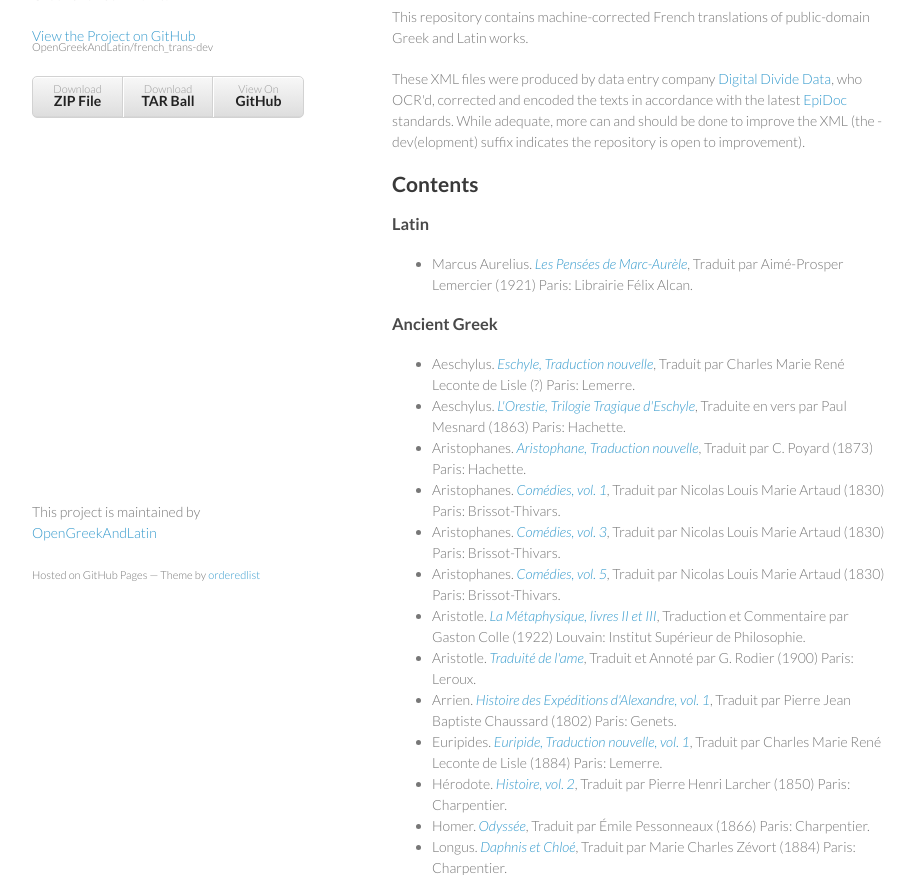
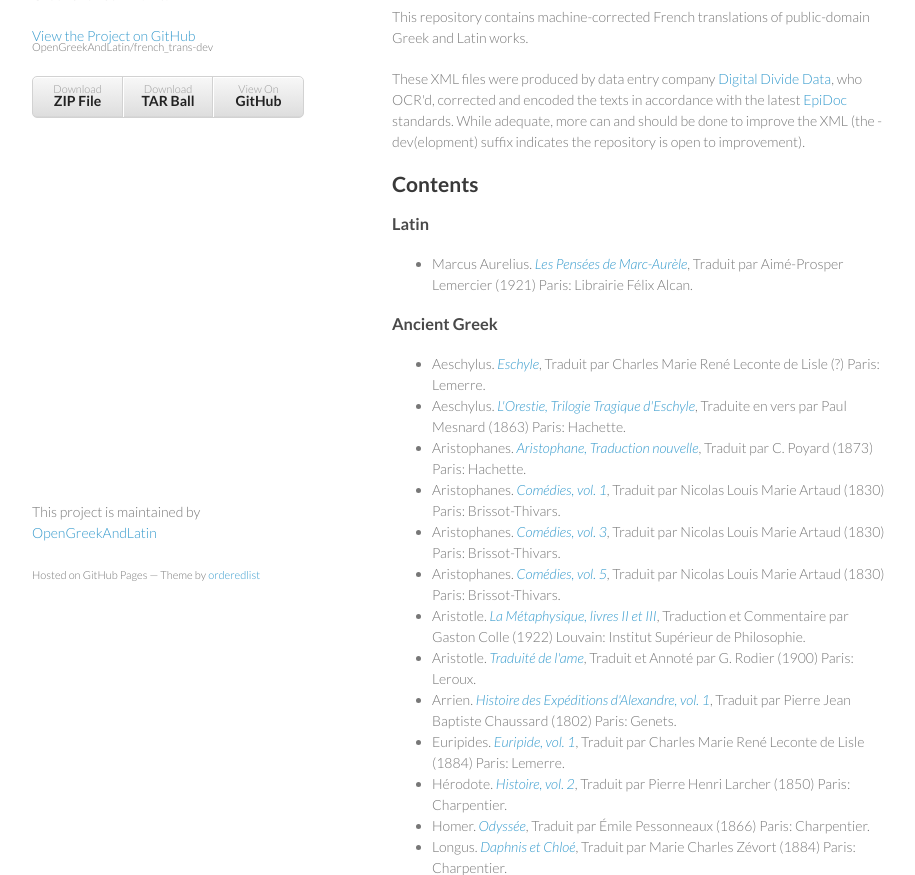
Before and after one commit to OpenGreekAndLatin/french_trans-dev, a plain HTML site: page index.html in a window 1280 px wide. Shown: the part 146-1021 px from the top of the page, without its empty margins (178-1093 px from the left). Drawn offline with Linux system fonts and the light colour scheme.

```diff
--- a/index.html
+++ b/index.html
@@ -52,7 +52,7 @@
 <a id="ancient-greek" class="anchor" href="#ancient-greek" aria-hidden="true"><span class="octicon octicon-link"></span></a>Ancient Greek</h3>
 
 <ul>
-<li>Aeschylus. <em><a href="https://github.com/OpenGreekAndLatin/french_trans-dev/blob/master/aeschylus_nd.xml">Eschyle, Traduction nouvelle</a></em>, Traduit par Charles Marie René Leconte de Lisle (?) Paris: Lemerre.</li>
+<li>Aeschylus. <em><a href="https://github.com/OpenGreekAndLatin/french_trans-dev/blob/master/aeschylus_nd.xml">Eschyle</a></em>, Traduit par Charles Marie René Leconte de Lisle (?) Paris: Lemerre.</li>
 <li>Aeschylus. <em><a href="https://github.com/OpenGreekAndLatin/french_trans-dev/blob/master/aeschylus_1863.xml">L'Orestie, Trilogie Tragique d'Eschyle</a></em>, Traduite en vers par Paul Mesnard (1863) Paris: Hachette.</li>
 <li>Aristophanes. <em><a href="https://github.com/OpenGreekAndLatin/french_trans-dev/blob/master/aristophanes_1873.xml">Aristophane, Traduction nouvelle</a></em>, Traduit par C. Poyard (1873) Paris: Hachette.</li>
 <li>Aristophanes. <em><a href="https://github.com/OpenGreekAndLatin/french_trans-dev/blob/master/aristophanes_1_1830.xml">Comédies, vol. 1</a></em>, Traduit par Nicolas Louis Marie Artaud (1830) Paris: Brissot-Thivars.</li>
@@ -61,7 +61,7 @@
 <li>Aristotle. <em><a href="https://github.com/OpenGreekAndLatin/french_trans-dev/blob/master/aristotle_1922.xml">La Métaphysique, livres II et III</a></em>, Traduction et Commentaire par Gaston Colle (1922) Louvain: Institut Supérieur de Philosophie.</li>
 <li>Aristotle. <em><a href="https://github.com/OpenGreekAndLatin/french_trans-dev/blob/master/aristotle_1_1900.xml">Traduité de l'ame</a></em>, Traduit et Annoté par G. Rodier (1900) Paris: Leroux.</li>
 <li>Arrien. <em><a href="https://github.com/OpenGreekAndLatin/french_trans-dev/blob/master/arrian_1_1802.xml">Histoire des Expéditions d'Alexandre, vol. 1</a></em>, Traduit par Pierre Jean Baptiste Chaussard (1802) Paris: Genets.</li>
-<li>Euripides. <em><a href="https://github.com/OpenGreekAndLatin/french_trans-dev/blob/master/euripides_1_1884.xml">Euripide, Traduction nouvelle, vol. 1</a></em>, Traduit par Charles Marie René Leconte de Lisle (1884) Paris: Lemerre.</li>
+<li>Euripides. <em><a href="https://github.com/OpenGreekAndLatin/french_trans-dev/blob/master/euripides_1_1884.xml">Euripide, vol. 1</a></em>, Traduit par Charles Marie René Leconte de Lisle (1884) Paris: Lemerre.</li>
 <li>Hérodote. <em><a href="https://github.com/OpenGreekAndLatin/french_trans-dev/blob/master/herodotus_2_1850.xml">Histoire, vol. 2</a></em>, Traduit par Pierre Henri Larcher (1850) Paris: Charpentier.</li>
 <li>Homer. <em><a href="https://github.com/OpenGreekAndLatin/french_trans-dev/blob/master/homer_1866.xml">Odyssée</a></em>, Traduit par Émile Pessonneaux (1866) Paris: Charpentier.</li>
 <li>Longus. <em><a href="https://github.com/OpenGreekAndLatin/french_trans-dev/blob/master/longus_1884.xml">Daphnis et Chloé</a></em>, Traduit par Marie Charles Zévort (1884) Paris: Charpentier.</li>
```
Also changed, not shown: params.json (+1 -1 lines).
